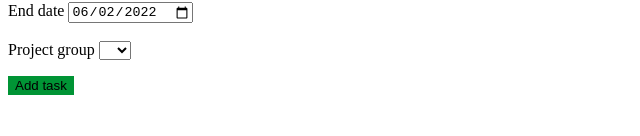
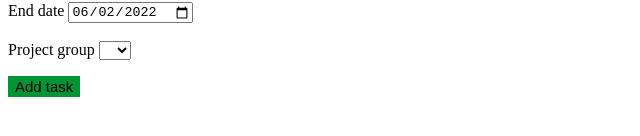
Before and after one commit to domstach00/frontend-web-working-time-registration-system, a Vue app: page /new-assignment in a window 1280 px wide. Shown: the part 254-390 px from the top of the page, without its empty margins (0-640 px from the left). Built offline with nearby package versions, Linux system fonts and the light colour scheme.

Commit message:
Update NewAssignment.vue
Adding app style

```diff
--- a/src/components/events/NewAssignment.vue
+++ b/src/components/events/NewAssignment.vue
@@ -38,7 +38,7 @@
       <p v-if="success" class="success-message">
         Task added correctly
       </p>
-      <button>Add task</button>
+      <button id="butt">Add task</button>
     </form>
   </div>
 
@@ -96,6 +96,14 @@ export default {
 </script>
 
 <style scoped>
+#app {
+  font-family: Avenir, Helvetica, Arial, sans-serif;
+  -webkit-font-smoothing: antialiased;
+  -moz-osx-font-smoothing: grayscale;
+  text-align: left;
+  color: #2c3e50;
+  margin-top: 60px;
+}
 form {
   margin-bottom: 2rem;
 }
@@ -111,4 +119,7 @@ form {
 .small-container h5 {
   font-size: 20px;
 }
+#butt {
+  font-size: 15px;
+}
 </style>
```
